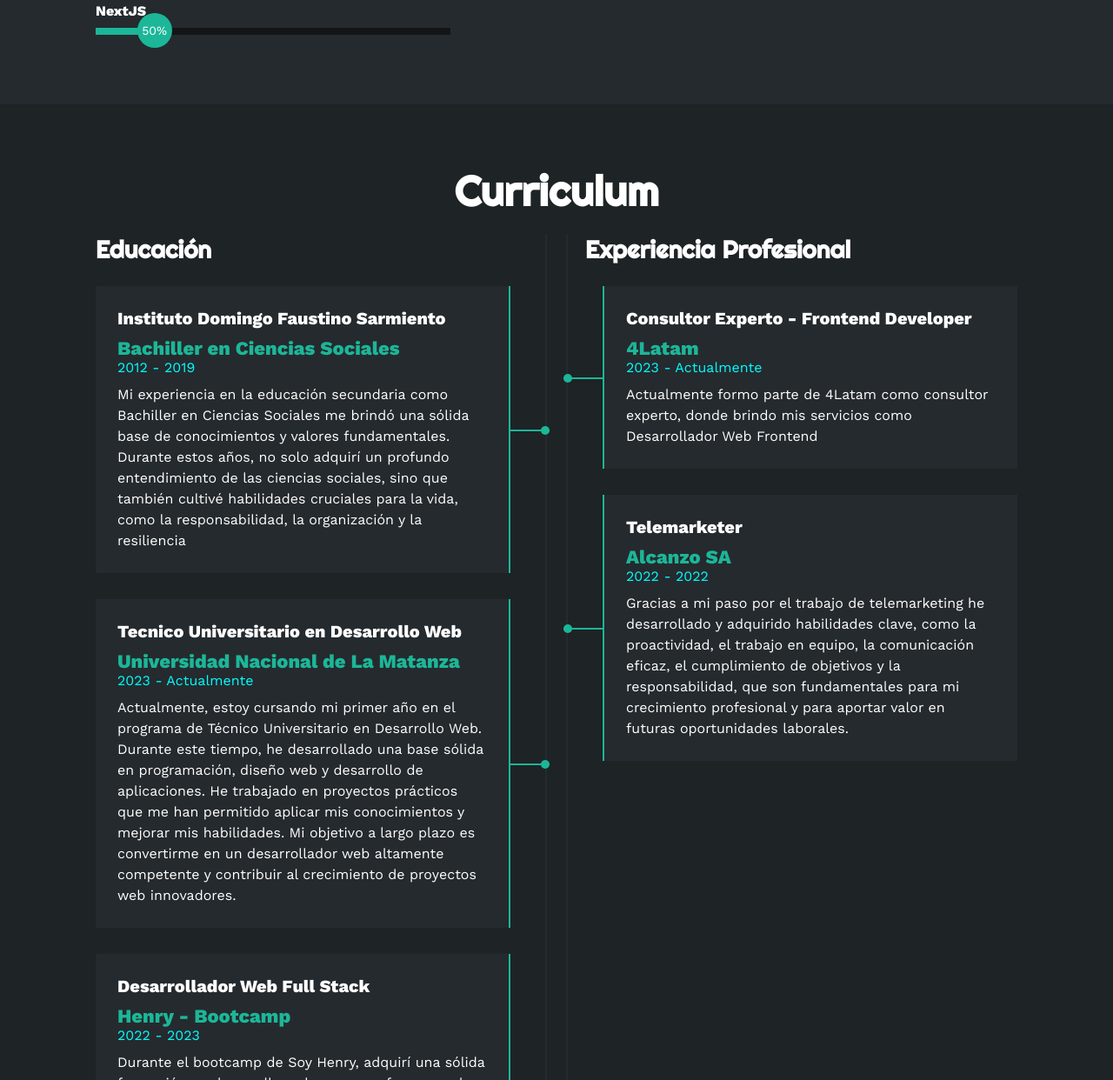
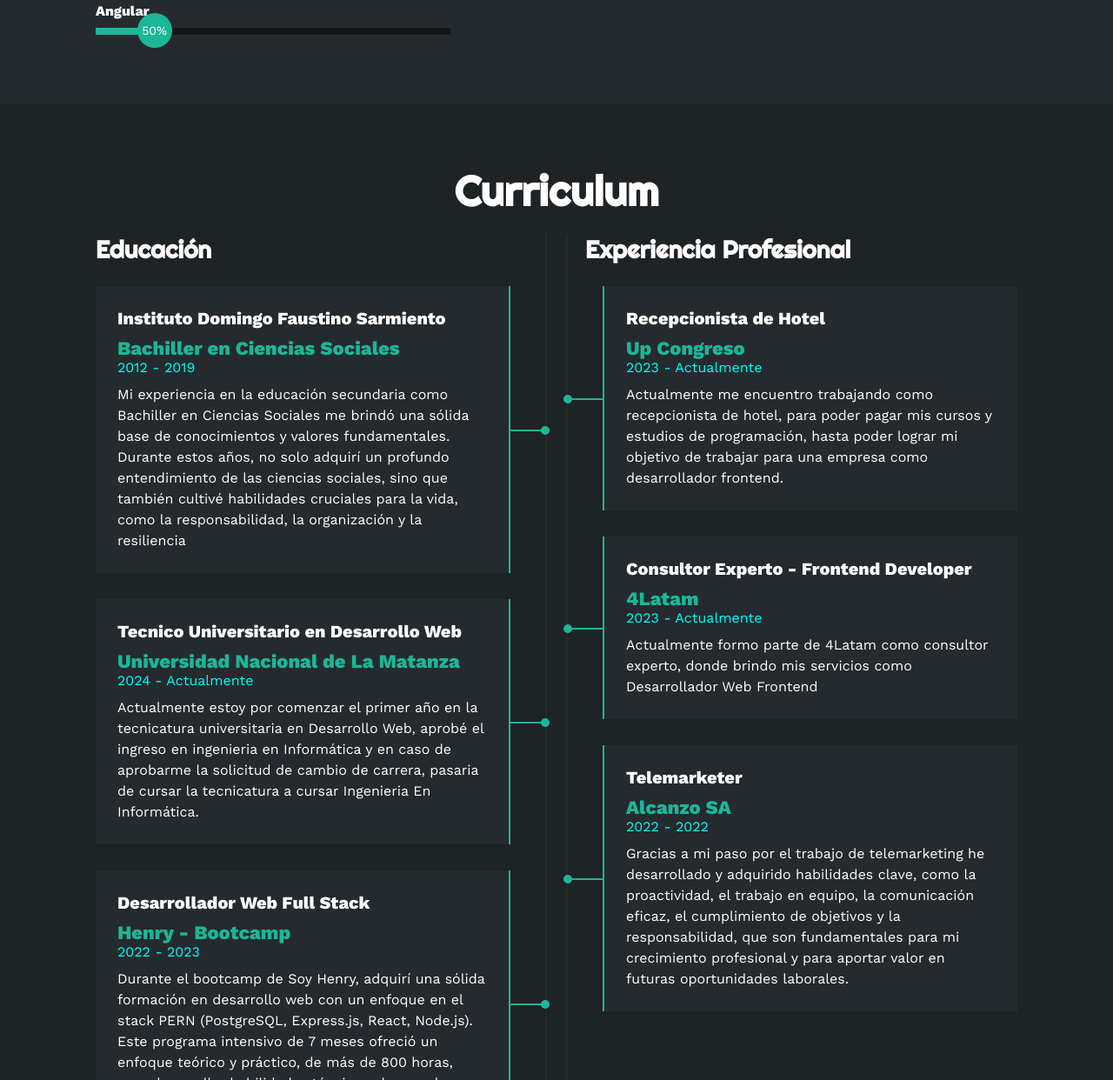
Before and after one commit to Matias-Hernandez01/Portfolio, a website: page index.html in a window 1280 px wide. Shown: the part 2445-3687 px from the top of the page at 87% size. Drawn offline with nearby package versions, Linux system fonts and the light colour scheme.

Commit message:
modificaciones

```diff
--- a/index.html
+++ b/index.html
@@ -240,7 +240,7 @@
             </div>
           </div>
           <div class="skill">
-            <span>NextJS</span>
+            <span>Angular</span>
             <div class="barra-skill">
               <div class="progreso express">
                 <span>50%</span>
@@ -360,13 +360,10 @@
           <div class="item izq">
             <h4>Tecnico Universitario en Desarrollo Web</h4>
             <span class="casa">Universidad Nacional de La Matanza</span>
-            <span class="fecha">2023 - Actualmente</span>
-            <p>Actualmente, estoy cursando mi primer año en el programa de Técnico Universitario en Desarrollo Web.
-              Durante este tiempo, he desarrollado una base sólida en programación, diseño
-              web y desarrollo de aplicaciones. He trabajado en proyectos prácticos que me han permitido aplicar mis
-              conocimientos y mejorar mis habilidades. Mi objetivo a
-              largo plazo es convertirme en un desarrollador web altamente competente y contribuir al crecimiento de
-              proyectos web innovadores.</p>
+            <span class="fecha">2024 - Actualmente</span>
+            <p>Actualmente estoy por comenzar el primer año en la tecnicatura universitaria en Desarrollo Web, aprobé el
+              ingreso en ingenieria en Informática y en caso de aprobarme la solicitud de cambio de carrera, pasaria de
+              cursar la tecnicatura a cursar Ingenieria En Informática.</p>
             <div class="conectori">
               <div class="circuloir"></div>
             </div>
@@ -386,6 +383,17 @@
 
         <div class="col derecha">
           <h3>Experiencia Profesional</h3>
+          <div class="item der">
+            <h4>Recepcionista de Hotel</h4>
+            <span class="casa">Up Congreso</span>
+            <span class="fecha">2023 - Actualmente</span>
+            <p>Actualmente me encuentro trabajando como recepcionista de hotel, para poder pagar mis cursos y estudios
+              de programación, hasta poder lograr mi objetivo de trabajar para una empresa como desarrollador frontend.
+            </p>
+            <div class="contectord">
+              <div class="circulod"></div>
+            </div>
+          </div>
           <div class="item der">
             <h4>Consultor Experto - Frontend Developer</h4>
             <span class="casa">4Latam</span>
```
